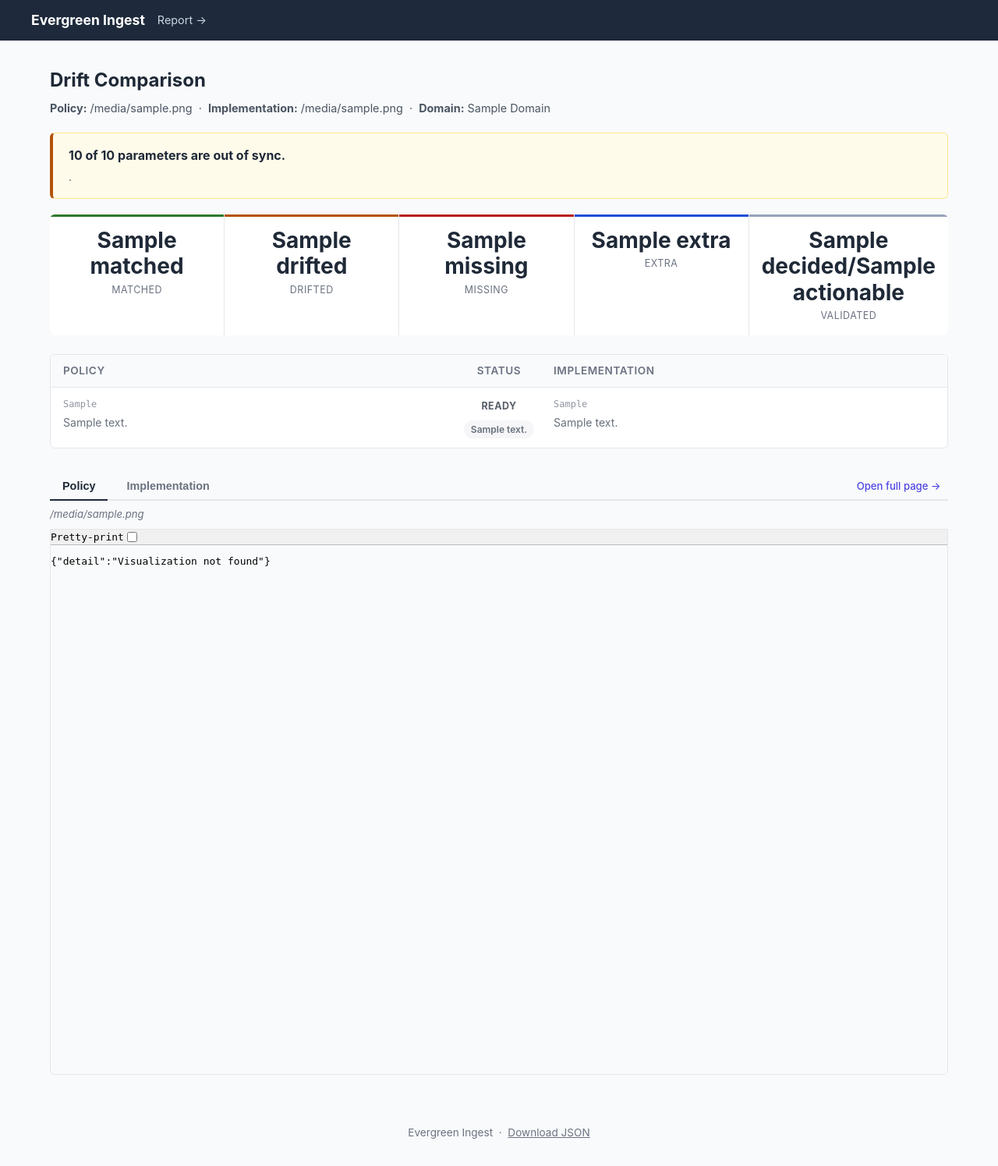
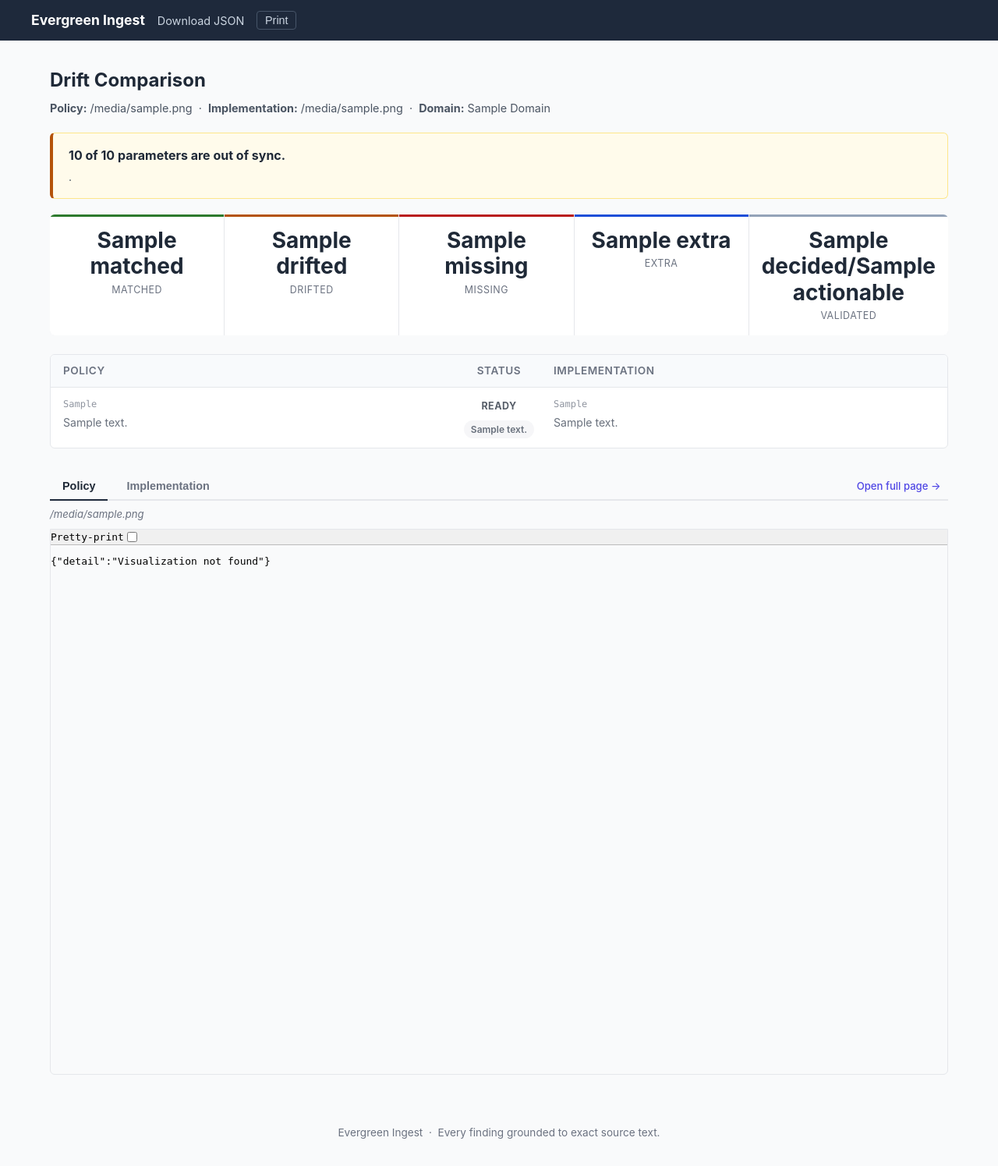
Before and after one commit to akschneider1/Evergreen-Ingest-v2, a FastAPI app: template Evergreen-Ingest/templates/compare.html in a window 1280 px wide. Shown: the whole page at 78% size. Run offline with FastAPI, Linux system fonts and the light colour scheme; the template is opened without the code that fills it: most values are stand-ins (such as "Sample title", 1, 10 or a date in 2020).

Commit message:
Replace Report nav link with Download JSON + Print on compare page
The separate /report route 404'd on stale comparisons (output/ is
ephemeral). Compare is the canonical view — added Download JSON and
Print directly to the header nav so users never leave the page.
Co-Authored-By: Claude Sonnet 4.6 <noreply@anthropic.com>

```diff
--- a/Evergreen-Ingest/static/style.css
+++ b/Evergreen-Ingest/static/style.css
@@ -46,8 +46,14 @@ header {
 }
 .logo { font-weight: 700; font-size: 1.1rem; color: white; text-decoration: none; }
 .tagline { font-size: 0.85rem; color: #94a3b8; flex: 1; }
+.header-nav { display: flex; align-items: center; gap: 1rem; }
 .header-nav a { color: #cbd5e1; text-decoration: none; font-size: 0.9rem; }
 .header-nav a:hover { color: white; }
+.btn-nav-print {
+  background: none; border: 1px solid #475569; color: #cbd5e1;
+  font-size: 0.9rem; padding: 0.2rem 0.6rem; border-radius: 4px; cursor: pointer;
+}
+.btn-nav-print:hover { background: #334155; color: white; }
 
 /* ---- Main layout ---- */
 main {
@@ -516,10 +522,11 @@ details.advanced summary:hover { background: #f3f4f6; color: #374151; }
 /* ---- Print ---- */
 @media print {
   .no-print { display: none !important; }
+  header, footer, .header-nav, .btn-nav-print { display: none !important; }
   body { background: white; }
   .findings-table, .report-summary-table { page-break-inside: auto; }
-  .finding-row { page-break-inside: avoid; }
-  .viz-frame { display: none; }
+  .finding-row, .param-row { page-break-inside: avoid; }
+  .viz-section { display: none; }
 }
 
 
--- a/Evergreen-Ingest/templates/compare.html
+++ b/Evergreen-Ingest/templates/compare.html
@@ -11,7 +11,8 @@
   <div class="header-inner">
     <a href="/" class="logo">Evergreen Ingest</a>
     <nav class="header-nav">
-      <a href="/compare/{{ comparison.comparison_id }}/report">Report →</a>
+      <a href="/compare/{{ comparison.comparison_id }}/report.json">Download JSON</a>
+      <button onclick="window.print()" class="btn-nav-print">Print</button>
     </nav>
   </div>
 </header>
@@ -178,7 +179,7 @@
 </main>
 
 <footer>
-  <p>Evergreen Ingest &nbsp;·&nbsp; <a href="/compare/{{ comparison.comparison_id }}/report.json">Download JSON</a></p>
+  <p>Evergreen Ingest &nbsp;·&nbsp; Every finding grounded to exact source text.</p>
 </footer>
 
 <script>
```
